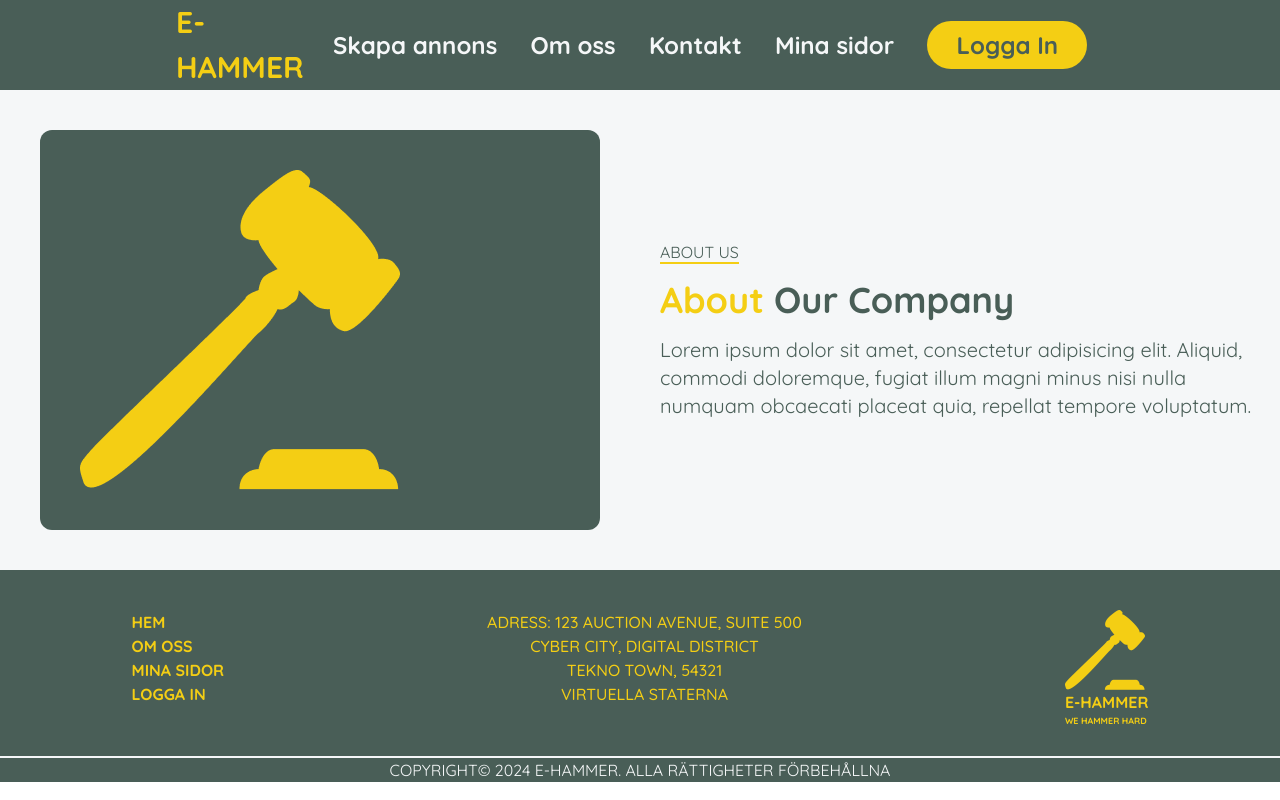
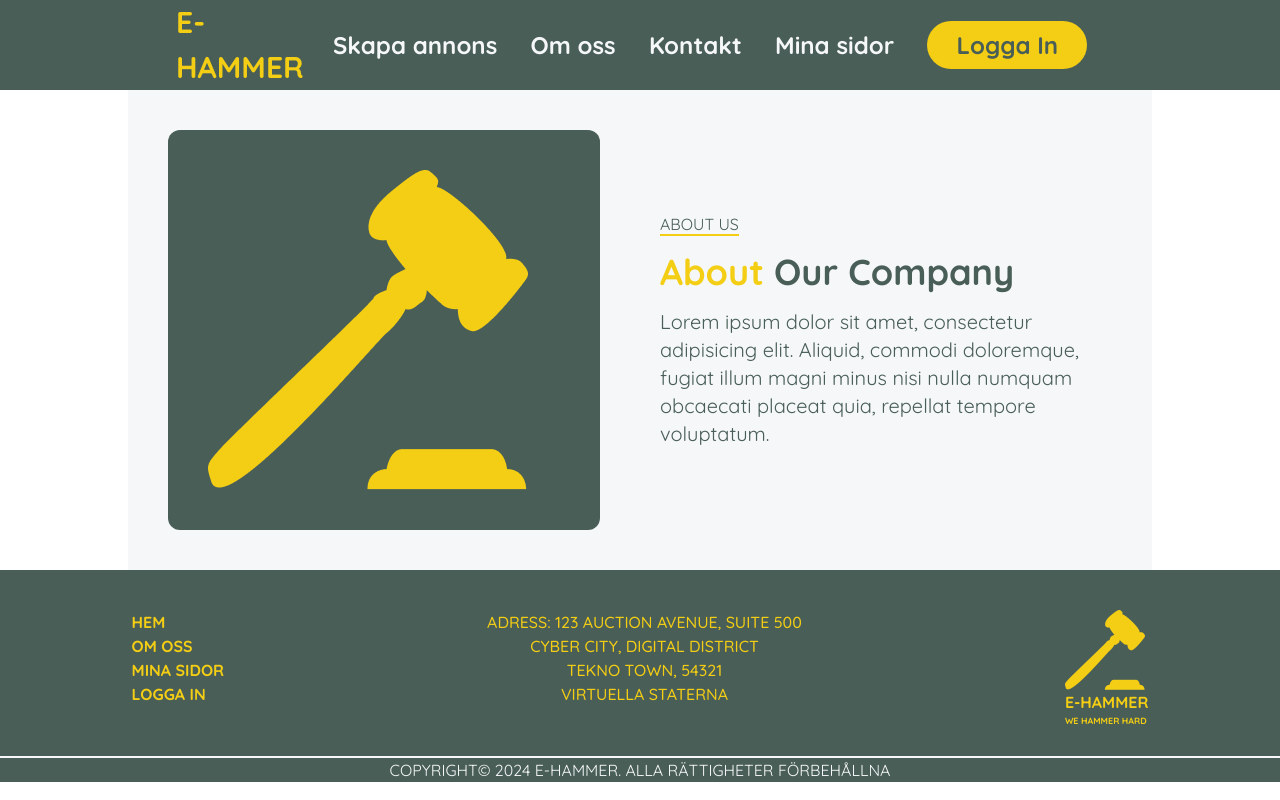
Before and after one commit to EddieMollerstrom/Online-Auktion-Grupp-5, a React (Vite) app: page /AboutUs in a window 1280 px wide. Built offline with nearby package versions, Linux system fonts and the light colour scheme.

Commit message:
total width change

```diff
--- a/src/pages/AboutUs.jsx
+++ b/src/pages/AboutUs.jsx
@@ -1,6 +1,6 @@
 export default function AboutUs() {
   return (
-    <div className="sm:flex items-center max-w-screen-xl bg-custom-white mx-auto">
+    <div className="sm:flex items-center max-w-screen-lg bg-custom-white mx-auto">
       <div className="sm:w-1/2 p-10">
         <div className="image object-center text-center bg-custom-green p-10 rounded-xl">
           <img src="../public\images/hammer.png" alt="About Us" />
```
